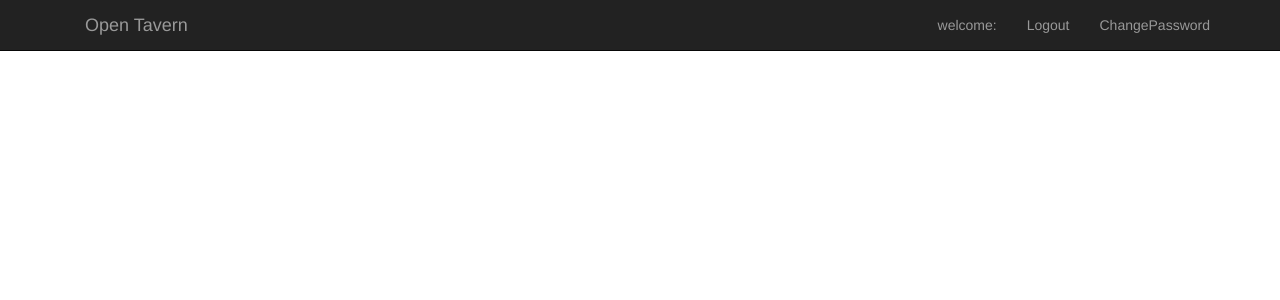
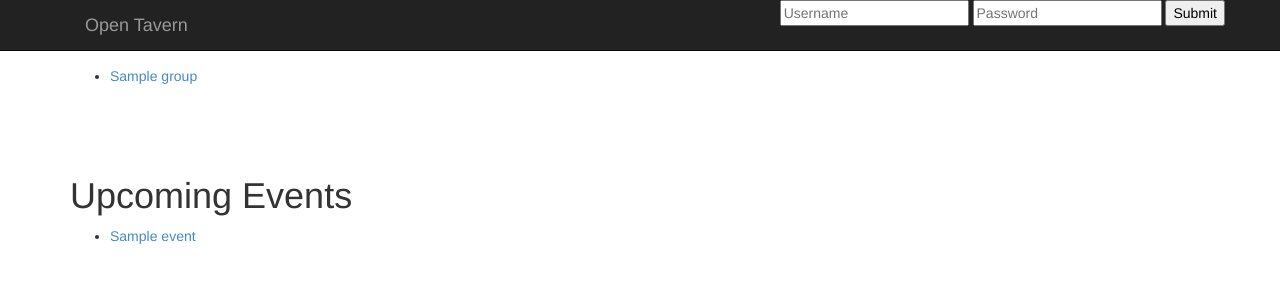
Before and after one commit to agiliq/opentavern, a Django app: page / in a window 1280 px wide. Shown: the top 300 px of the page. Run offline with Django 3.2, Linux system fonts and the light colour scheme; tables that the repository leaves empty hold one stand-in row (values such as "Sample post"); parts of the project's set-up code (start-up, migrations or seed data) failed here and were passed over; some libraries are stand-ins or nearby versions.

Commit message:
Added basic functionality

```diff
--- a/opentavern/settings.py
+++ b/opentavern/settings.py
@@ -94,4 +94,6 @@ STATIC_URL = '/static/'
 
 STATICFILES_DIRS = (
     os.path.join(os.path.dirname(__file__), 'static_files'),
-    )
+)
+
+LOGIN_REDIRECT_URL = '/'
--- a/opentavern/urls.py
+++ b/opentavern/urls.py
@@ -10,6 +10,9 @@ admin.autodiscover()
 urlpatterns = patterns('',
                        url(r'^admin/', include(admin.site.urls)),
                        url(r'^$', views.index, name='index'),
+                       url(r'^accounts/', include("django.contrib.auth.urls")),
+                       url(r'^groups/(?P<group_id>\d+)', views.group_details, name='group_details'),
+                       url(r'^events/(?P<event_id>\d+)', views.event_details, name='event_details')
                        )
 
 urlpatterns += static(settings.STATIC_URL, document_root=settings.STATIC_ROOT)
--- a/tavern/models.py
+++ b/tavern/models.py
@@ -14,6 +14,7 @@ class Group(models.Model):
 
     creator = models.ForeignKey(User, related_name="created_groups")
 
+    # members = models.ManyToManyField(User, related_name="groups_users")
     organizers = models.ManyToManyField(User)
 
     def __unicode__(self):
--- a/tavern/templates/base.html
+++ b/tavern/templates/base.html
@@ -5,23 +5,39 @@
     <!-- Bootstrap -->
     <link rel="stylesheet" type="text/css" href="{{ STATIC_URL }}bootstrap/css/bootstrap.css">
      <link rel="stylesheet" type="text/css" href="{{ STATIC_URL }}bootstrap/css/bootstrap.min.css">
+    <script type="text/javascript" src="{{ STATIC_URL }}js/jquery.js"></script>
+    <script type="text/javascript" src="{{ STATIC_URL }}bootstrap/js/bootstrap.js"></script>
   </head>
   <body>
+    <div class="container">
+      <div class="header">
         <div class="navbar navbar-inverse navbar-fixed-top">
           <div class="navbar-inner">
             <div class="container">
                 <div class="navbar-header">
-                <a class="navbar-brand" href="#">Open Tavern</a>
+                  <a class="navbar-brand" href="/">Open Tavern</a>
                 </div>
                 <div class="nav navbar-nav navbar-right">
+
+                {% if user.is_authenticated %}
                   <li><a href="#"> welcome: {% firstof user.first_name user.username%}</a></li>
-                <li><a href="#" title="logout"> Logout</a></li>
+                  <li><a href="/accounts/logout?next=/" title="logout"> Logout</a></li>
                   <li><a href="#" title="ChangePassword"> ChangePassword</a></li>
+                {% else %}
+                  <form action="/accounts/login/" method="POST">
+                      {% csrf_token %}
+                      <input type="text" name="username" id="id_username" placeholder="Username">
+                      <input type="password" name="password" id="id_password" placeholder="Password">
+                      <input type="submit" value="Submit">
+                  </form>
+                {% endif %}
+
                 </div>
             </div>
           </div>
         </div>
-    <script src="https://code.jquery.com/jquery.js"></script>
-    <script type="text/javascript" src="{{ STATIC_URL }}bootstrap/js/bootstrap.js"></script>
+      </div>
+      <div style="padding-top: 66px;">{% block content %}{% endblock %}</div>
+    </div>
   </body>
 </html>
--- a/tavern/templates/home.html
+++ b/tavern/templates/home.html
@@ -1,5 +1,11 @@
 {% extends 'base.html' %}
 
 {% block content %}
-    {{ form.as_p }}
+    <ul>
+    {% for group in groups %}
+        <li><a href="/groups/{{ group.id }}">{{ group.name }}</a></li>
+    {% endfor %}
+    </ul>
+
+    {% include 'upcoming_events.html' %}
 {% endblock content %}
--- /dev/null
+++ b/tavern/templates/upcoming_events.html
@@ -0,0 +1,8 @@
+<div class="upcoming_events" style="padding-top: 60px;">
+    <h1> Upcoming Events</h1>
+    <ul>
+    {% for event in upcoming_events %}
+        <li><a href="/events/{{ event.id }}">{{ event.name }}</a></li>
+    {% endfor %}
+    </ul>
+</div>
--- a/tavern/views.py
+++ b/tavern/views.py
@@ -1,9 +1,52 @@
+""" Opentavern Views"""
+
+import datetime
+
 from django.shortcuts import render
-from .forms import CreateGroupForm
+from .models import Group, Event
+
+
+today = datetime.datetime.now()
 
 
 def index(request, template='home.html'):
     """ index page """
-    form = CreateGroupForm()
-    context = {'form': form}
+    if request.user.is_authenticated():
+        # groups = request.user.groups_users.all()
+        groups = []
+    else:
+        groups = Group.objects.all()
+
+    # upcoming_events = Event.objects.filter("starts_at" > today)
+    upcoming_events = Event.objects.all()
+    context = {'groups': groups, 'upcoming_events': upcoming_events}
     return render(request, template, context)
+
+
+def group_details(request, group_id):
+    template = "group_details.html"
+    # upcoming_events = Event.objects.filter("starts_at" > today)
+    upcoming_events = Event.objects.all()
+
+    context = {"upcoming_events": upcoming_events}
+
+    try:
+        group = Group.objects.get(id=group_id)
+        context.update({'group': group})
+    except:
+        return render(request, '404.html', context)
+
+    return render(request, template, context)
+
+
+def event_details(request, event_id):
+    template = "event_details.html"
+    upcoming_events = Event.objects.all()
+    context = {"upcoming_events": upcoming_events}
+    try:
+        event = Event.objects.get(id=event_id)
+        context.update({'event': event})
+    except:
+        return render(request, '404.html', context)
+
+    return render(request, template, context)
```
Also changed, not shown: tavern/templates/event_details.html (added, +7 -0 lines), tavern/templates/group_details.html (added, +7 -0 lines). Lines whose indentation alone changed are shown as unchanged.
